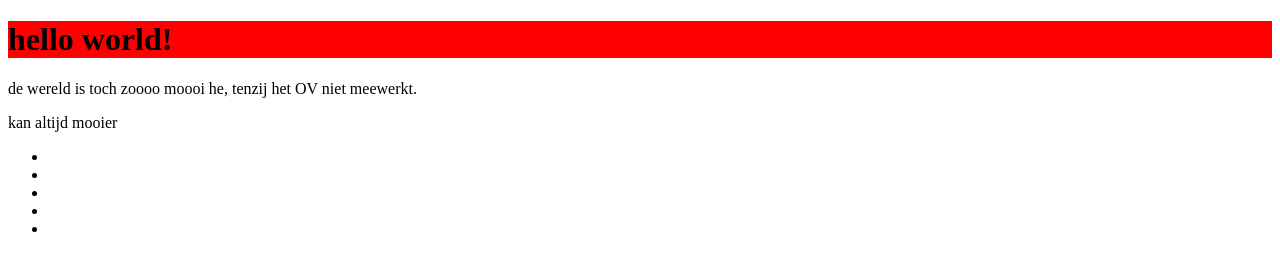
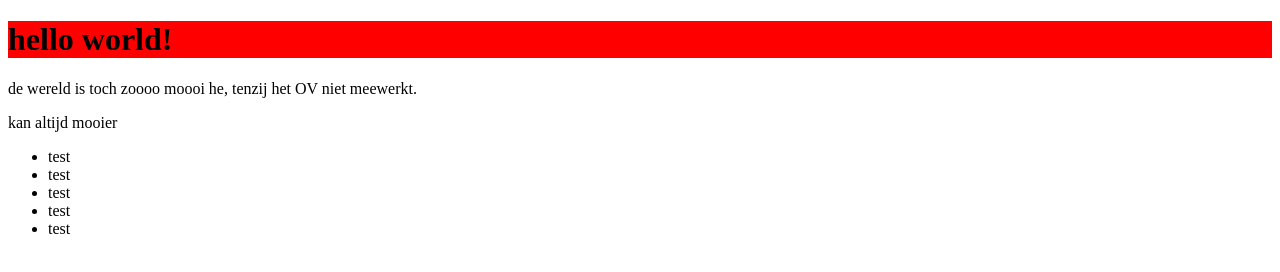
Before and after one commit to S-Barnhoorn/workshop-git, a plain HTML site: page index.html in a window 1280 px wide. Drawn offline with Linux system fonts and the light colour scheme.

Commit message:
added context to the lists

```diff
--- a/index.html
+++ b/index.html
@@ -13,11 +13,11 @@
 <p>kan altijd mooier</p>
 
 <ul>
-    <li></li>
-    <li></li>
-    <li></li>
-    <li></li>
-    <li></li>
+    <li>test</li>
+    <li>test</li>
+    <li>test</li>
+    <li>test</li>
+    <li>test</li>
 </ul>
 
 </body>
```
